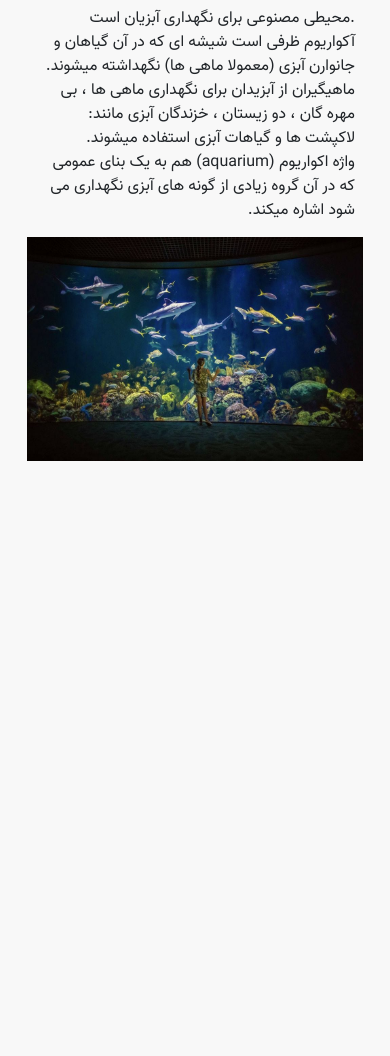
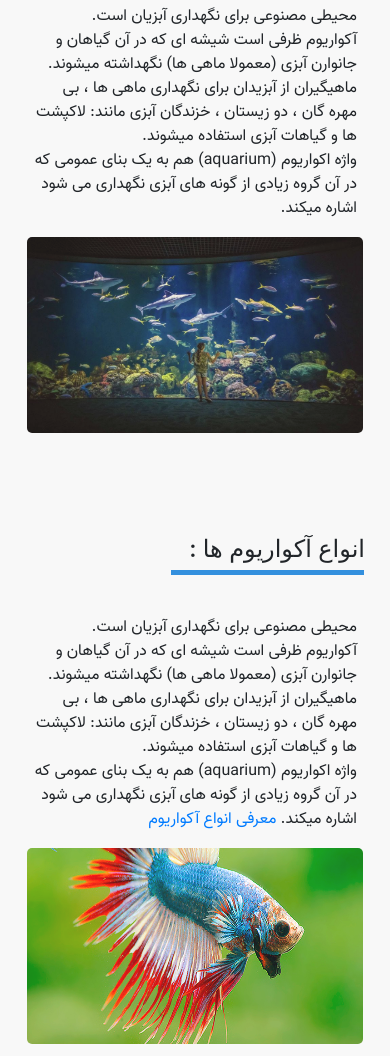
Before and after one commit to Moein0Mirsaeedi/Dolphin-Aqua, a plain HTML site: page index.html in a window 390 px wide. Shown: the part 4462-5518 px from the top of the page. Before the commit the page ends 4935 px from the top, so only its background shows below. Drawn offline with nearby package versions, Linux system fonts and the light colour scheme; files whose address does not match are found by name.

Commit message:
Create info aqua

```diff
--- a/index.html
+++ b/index.html
@@ -542,7 +542,7 @@
         <div class="col col-12 col-md-6 text-aqua-info">
           <h4>آبزیدان یا آکواریوم :</h4>
           <p class="px-2 px-md-0">
-            .محیطی مصنوعی برای نگهداری آبزیان است
+            محیطی مصنوعی برای نگهداری آبزیان است.
             <br />
             آکواریوم ظرفی است شیشه ای که در آن گیاهان و جانوارن آبزی (معمولا
             ماهی ها) نگهداشته میشوند.
@@ -558,6 +558,49 @@
           <img src="images/2.jpg" alt="Aqua" />
         </div>
       </div>
+
+      <div class="row all-aqua-info d-none d-md-flex" dir="rtl">
+        <div class="col col-12 col-md-6 img-aqua-info">
+          <img src="images/3.jpg" alt="Aqua" />
+        </div>
+        <div class="col col-12 col-md-6 text-aqua-info">
+          <h4>انواع آکواریوم ها :</h4>
+          <p class="px-2 px-md-0">
+            محیطی مصنوعی برای نگهداری آبزیان است.
+            <br />
+            آکواریوم ظرفی است شیشه ای که در آن گیاهان و جانوارن آبزی (معمولا
+            ماهی ها) نگهداشته میشوند.
+            <br />
+            ماهیگیران از آبزیدان برای نگهداری ماهی ها ، بی مهره گان ، دو زیستان
+            ، خزندگان آبزی مانند: لاکپشت ها و گیاهات آبزی استفاده میشوند.
+            <br />
+            واژه اکواریوم (aquarium) هم به یک بنای عمومی که در آن گروه زیادی از
+            گونه های آبزی نگهداری می شود اشاره میکند.
+          </p>
+        </div>
+      </div>
+
+      <div class="row all-aqua-info d-block d-md-none" dir="rtl">
+        <div class="col col-12 col-md-6 text-aqua-info">
+          <h4 class="box2-h4">انواع آکواریوم ها :</h4>
+          <p class="px-2 px-md-0">
+            محیطی مصنوعی برای نگهداری آبزیان است.
+            <br />
+            آکواریوم ظرفی است شیشه ای که در آن گیاهان و جانوارن آبزی (معمولا
+            ماهی ها) نگهداشته میشوند.
+            <br />
+            ماهیگیران از آبزیدان برای نگهداری ماهی ها ، بی مهره گان ، دو زیستان
+            ، خزندگان آبزی مانند: لاکپشت ها و گیاهات آبزی استفاده میشوند.
+            <br />
+            واژه اکواریوم (aquarium) هم به یک بنای عمومی که در آن گروه زیادی از
+            گونه های آبزی نگهداری می شود اشاره میکند.
+            <a href="#">معرفی انواع آکواریوم</a>
+          </p>
+        </div>
+        <div class="col col-12 col-md-6 img-aqua-info">
+          <img src="images/3.jpg" alt="Aqua" />
+        </div>
+      </div>
     </div>
 
     <!-- Optional JavaScript -->
--- a/styles/styles.css
+++ b/styles/styles.css
@@ -188,12 +188,9 @@ a:hover {
   cursor: pointer;
 }
 
-
-.all-aqua-info{
-  border: #348fde00 2px solid;
+.all-aqua-info {
   padding: 10px;
   margin-top: 80px;
-  border-radius: 6px;
 }
 
 .text-welcome h1 {
@@ -209,6 +206,8 @@ a:hover {
 
 .text-aqua-info h4 {
   padding-bottom: 10px;
+  width: max-content;
+  overflow: hidden;
 }
 
 .text-aqua-info h4::after {
@@ -241,20 +240,41 @@ a:hover {
   transform: rotate(180deg);
 }
 
-
 .text-aqua-info:hover > h4::before {
   transform: rotate(-180deg);
 }
 
-.all-aqua-info:hover{
-  border: #3490de 2px solid;
-}
-
-.img-aqua-info{
+.img-aqua-info {
   display: flex;
   align-items: flex-end;
 }
 
-.img-aqua-info img{
+.img-aqua-info img {
   width: 100%;
+  height: 300px;
+  filter: opacity(90%);
+  transition: 300ms;
+  cursor: pointer;
+  border: #348fde00 2px solid;
+  border-radius: 7px;
 }
+
+.img-aqua-info img:hover {
+  filter: opacity(100%);
+  border-radius: 20px;
+  border: #3490de 2px solid;
+}
+
+@media screen and (max-width: 991px) {
+  .img-aqua-info img {
+    width: 100%;
+    height: 250px;
+  }
+}
+
+@media screen and (max-width: 420px) {
+  .img-aqua-info img {
+    width: 100%;
+    height: 200px;
+  }
+}
```
Also changed, not shown: images/3.jpg (added).
